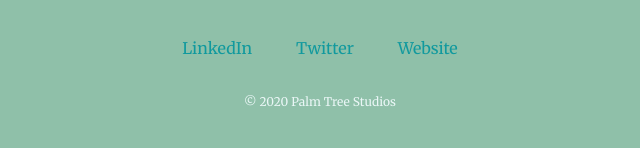
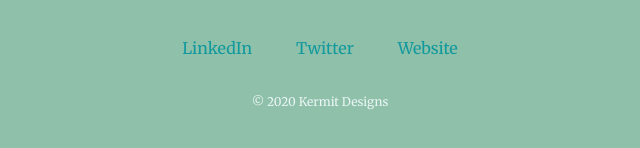
Before and after one commit to Christian-Codes/cv, a plain HTML site: page index.html in a window 1280 px wide. Shown: the part 2548-2696 px from the top of the page, 320-960 px from the left. Drawn offline with Linux system fonts and the light colour scheme.

Commit message:
updating footer

```diff
--- a/index.html
+++ b/index.html
@@ -51,7 +51,7 @@
     <a class="footer-link" href="https://www.linkedin.com/">LinkedIn</a>
     <a class="footer-link" href="https://twitter.com/">Twitter</a>
     <a class="footer-link" href="https://www.appbrewery.co/">Website</a>
-    <p class="copyright">© 2020 Palm Tree Studios</p>
+    <p class="copyright">© 2020 Kermit Designs</p>
   </div>
 
 
```
